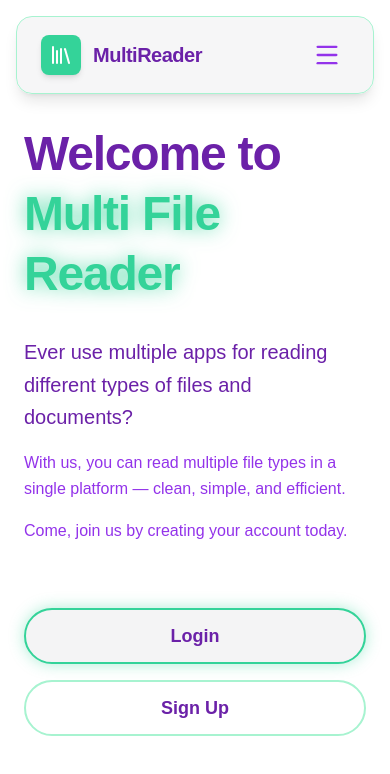
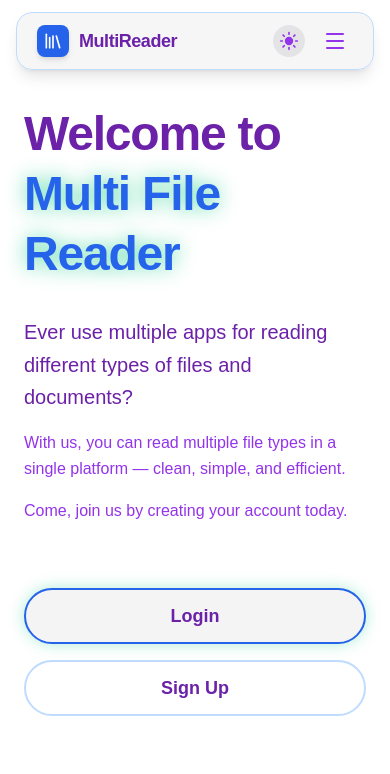
Before and after one commit to Akshith17323/Multi-File-Reader, a Next.js app in the folder frontend/: page / in a window 390 px wide. Shown: the top 774 px of the page. Built offline with nearby package versions, Linux system fonts and the light colour scheme.

Commit message:
Added the dark adn light theme toggle and with ui principles

```diff
--- a/frontend/app/globals.css
+++ b/frontend/app/globals.css
@@ -1,7 +1,7 @@
 @import "tailwindcss";
 
 :root {
-  /* Light Theme: High-Contrast Purple Text, Pale Green Borders/Highlights */
+  /* Light Theme */
   --background: #ffffff;
   --surface: #f4f4f5; /* Light gray for cards/surfaces */
   --surface-hover: #e4e4e7;
@@ -9,10 +9,25 @@
   --foreground: #6b21a8; /* Dark Purple for readable text */
   --foreground-muted: #9333ea; /* Medium Purple */
 
-  --primary: #34d399; /* Pale Green */
-  --primary-hover: #10b981; /* Slightly darker pale green for hover */
+  --primary: #2563eb; /* Plain Blue */
+  --primary-hover: #1d4ed8; /* Darker plain blue for hover */
 
-  --border-subtle: #a7f3d0; /* Very pale green for borders */
+  --border-subtle: #bfdbfe; /* Light blue for borders */
+}
+
+.dark {
+  /* Dark Theme */
+  --background: #09090b;
+  --surface: #18181b;
+  --surface-hover: #27272a;
+
+  --foreground: #fafafa;
+  --foreground-muted: #a1a1aa;
+
+  --primary: #3b82f6;
+  --primary-hover: #60a5fa;
+
+  --border-subtle: #27272a;
 }
 
 @theme inline {
@@ -35,3 +50,24 @@ body {
   font-family: Arial, Helvetica, sans-serif;
   -webkit-font-smoothing: antialiased;
 }
+
+/* View Transitions for Dark Mode Toggle */
+::view-transition-old(root),
+::view-transition-new(root) {
+  animation: none;
+  mix-blend-mode: normal;
+}
+
+::view-transition-old(root) {
+  z-index: 1;
+}
+::view-transition-new(root) {
+  z-index: 9999;
+}
+
+.dark::view-transition-old(root) {
+  z-index: 9999;
+}
+.dark::view-transition-new(root) {
+  z-index: 1;
+}
--- a/frontend/components/Navbar.tsx
+++ b/frontend/components/Navbar.tsx
@@ -3,7 +3,7 @@
 import { useEffect, useState } from "react";
 import Link from "next/link";
 import { useRouter, usePathname } from "next/navigation";
-import { LogOut, User, Library, Menu, X } from "lucide-react";
+import { LogOut, User, Library, Menu, X, Sun, Moon, MoonStar } from "lucide-react";
 import { toast } from "react-toastify";
 
 export default function Navbar() {
@@ -11,6 +11,7 @@ export default function Navbar() {
     const pathname = usePathname();
     const [user, setUser] = useState<string | null>(null);
     const [isOpen, setIsOpen] = useState(false);
+    const [theme, setTheme] = useState<'light' | 'dark'>('light');
 
     useEffect(() => {
         // Function to update user from storage
@@ -34,11 +35,71 @@ export default function Navbar() {
         window.addEventListener("auth-change", checkUser);
         window.addEventListener("storage", checkUser);
 
+        // Check theme
+        const savedTheme = localStorage.getItem("theme");
+        if (savedTheme === "dark" || (!savedTheme && window.matchMedia("(prefers-color-scheme: dark)").matches)) {
+            setTheme("dark");
+            document.documentElement.classList.add("dark");
+        } else {
+            setTheme("light");
+            document.documentElement.classList.remove("dark");
+        }
+
         return () => {
             window.removeEventListener("auth-change", checkUser);
             window.removeEventListener("storage", checkUser);
         };
     }, []);
+
+    const toggleTheme = (e: React.MouseEvent) => {
+        const isDark = theme === "dark";
+        const nextTheme = isDark ? "light" : "dark";
+
+        const switchTheme = () => {
+            setTheme(nextTheme);
+            localStorage.setItem("theme", nextTheme);
+            if (nextTheme === "dark") {
+                document.documentElement.classList.add("dark");
+            } else {
+                document.documentElement.classList.remove("dark");
+            }
+        };
+
+        if (!(document as any).startViewTransition) {
+            switchTheme();
+            return;
+        }
+
+        const x = e.clientX;
+        const y = e.clientY;
+        const endRadius = Math.hypot(
+            Math.max(x, window.innerWidth - x),
+            Math.max(y, window.innerHeight - y)
+        );
+
+        const transition = (document as any).startViewTransition(() => {
+            switchTheme();
+        });
+
+        transition.ready.then(() => {
+            const clipPath = [
+                `circle(0px at ${x}px ${y}px)`,
+                `circle(${endRadius}px at ${x}px ${y}px)`,
+            ];
+            document.documentElement.animate(
+                {
+                    clipPath: isDark ? [...clipPath].reverse() : clipPath,
+                },
+                {
+                    duration: 500,
+                    easing: "ease-in-out",
+                    pseudoElement: isDark
+                        ? "::view-transition-old(root)"
+                        : "::view-transition-new(root)",
+                }
+            );
+        });
+    };
 
     const handleLogout = async () => {
         try {
@@ -71,25 +132,25 @@ export default function Navbar() {
     }
 
     return (
-        <nav className="sticky top-4 z-50 mx-4 md:mx-auto max-w-7xl">
-            <div className="bg-surface/80 backdrop-blur-xl border border-border-subtle rounded-2xl shadow-lg px-6 py-4 transition-all duration-300">
+        <nav className="sticky top-3 z-50 mx-4 md:mx-auto max-w-5xl">
+            <div className="bg-surface/80 backdrop-blur-xl border border-border-subtle rounded-2xl shadow-lg px-5 py-2.5 transition-all duration-300">
                 <div className="flex items-center justify-between">
                     {/* Logo */}
-                    <Link href="/files" className="flex items-center gap-3 group">
-                        <div className="bg-primary p-2 rounded-lg shadow-md group-hover:shadow-primary/20 transition-all duration-300">
-                            <Library size={24} className="text-white" />
+                    <Link href="/files" className="flex items-center gap-2.5 group">
+                        <div className="bg-primary p-1.5 rounded-lg shadow-md group-hover:shadow-primary/20 transition-all duration-300">
+                            <Library size={20} className="text-white" />
                         </div>
-                        <span className="font-bold text-xl tracking-tight text-foreground">
+                        <span className="font-bold text-lg tracking-tight text-foreground">
                             MultiReader
                         </span>
                     </Link>
 
                     {/* Desktop Menu */}
-                    <div className="hidden md:flex items-center gap-8">
+                    <div className="hidden md:flex items-center gap-6 group/nav">
                         <Link
                             href="/files"
-                            className={`text-sm font-bold tracking-wide transition-all duration-200 ${pathname === '/files'
-                                ? 'text-primary'
+                            className={`text-sm font-bold tracking-wide transition-all duration-300 group-hover/nav:opacity-50 hover:!opacity-100! ${pathname === '/files'
+                                ? 'text-primary opacity-100'
                                 : 'text-foreground-muted hover:text-foreground'
                                 }`}
                         >
@@ -98,8 +159,8 @@ export default function Navbar() {
 
                         <Link
                             href="/bookmarks"
-                            className={`text-sm font-bold tracking-wide transition-all duration-200 ${pathname === '/bookmarks'
-                                ? 'text-primary'
+                            className={`text-sm font-bold tracking-wide transition-all duration-300 group-hover/nav:opacity-50 hover:!opacity-100! ${pathname === '/bookmarks'
+                                ? 'text-primary opacity-100'
                                 : 'text-foreground-muted hover:text-foreground'
                                 }`}
                         >
@@ -107,24 +168,44 @@ export default function Navbar() {
                         </Link>
 
                         {/* Divider */}
-                        <div className="h-6 w-px bg-border-subtle"></div>
+                        <div className="h-5 w-px bg-border-subtle group-hover/nav:opacity-50 transition-all duration-300"></div>
+
+                        {/* Theme Toggle (macOS style) */}
+                        <button
+                            onClick={toggleTheme}
+                            className="relative inline-flex h-7 w-12 items-center rounded-full bg-border-subtle transition-colors focus:outline-none focus:ring-2 focus:ring-primary focus:ring-offset-2 focus:ring-offset-background group-hover/nav:opacity-50 hover:!opacity-100!"
+                        >
+                            <span className="sr-only">Toggle dark mode</span>
+                            <span
+                                className={`inline-flex h-5 w-5 transform items-center justify-center rounded-full bg-white transition-transform duration-300 ease-in-out shadow-sm ${theme === "dark" ? "translate-x-6" : "translate-x-1"
+                                    }`}
+                            >
+                                {theme === "dark" ? (
+                                    <MoonStar size={12} className="text-blue-600 fill-current" />
+                                ) : (
+                                    <Sun size={12} className="text-amber-500 fill-current" />
+                                )}
+                            </span>
+                        </button>
+
+                        <div className="h-5 w-px bg-border-subtle group-hover/nav:opacity-50 transition-all duration-300"></div>
 
                         {user ? (
-                            <div className="relative group">
-                                <button className="flex items-center gap-3 pl-2 pr-4 py-1.5 rounded-full hover:bg-surface-hover transition-colors">
-                                    <div className="w-10 h-10 rounded-full bg-linear-to-br from-primary to-purple-600 flex items-center justify-center text-white font-bold text-lg shadow-inner">
+                            <div className="relative group/user group-hover/nav:opacity-50 hover:!opacity-100! transition-all duration-300">
+                                <button className="flex items-center gap-2 pl-2 pr-3 py-1 rounded-full hover:bg-surface-hover transition-colors">
+                                    <div className="w-8 h-8 rounded-full bg-linear-to-br from-primary to-purple-600 flex items-center justify-center text-white font-bold text-sm shadow-inner">
                                         {user.charAt(0).toUpperCase()}
                                     </div>
                                     <span className="text-sm font-medium text-foreground">{user}</span>
                                 </button>
 
                                 {/* Dropdown */}
-                                <div className="absolute right-0 top-full mt-4 w-56 bg-surface border border-border-subtle rounded-xl shadow-xl opacity-0 invisible group-hover:opacity-100 group-hover:visible transition-all duration-200 transform origin-top-right p-2 z-50">
+                                <div className="absolute right-0 top-full mt-3 w-48 bg-surface border border-border-subtle rounded-xl shadow-xl opacity-0 invisible group-hover/user:opacity-100 group-hover/user:visible transition-all duration-200 transform origin-top-right p-2 z-50">
                                     <button
                                         onClick={handleLogout}
-                                        className="w-full flex items-center gap-3 px-4 py-3 text-sm font-medium text-foreground-muted hover:text-foreground hover:bg-surface-hover rounded-lg transition-all"
+                                        className="w-full flex items-center gap-3 px-3 py-2.5 text-sm font-medium text-foreground-muted hover:text-foreground hover:bg-surface-hover rounded-lg transition-all"
                                     >
-                                        <LogOut size={18} />
+                                        <LogOut size={16} />
                                         Sign Out
                                     </button>
                                 </div>
@@ -132,7 +213,7 @@ export default function Navbar() {
                         ) : (
                             <Link
                                 href="/auth/login"
-                                className="text-sm font-bold text-foreground bg-surface-hover hover:bg-border-subtle px-6 py-2.5 rounded-xl transition-all shadow-sm hover:shadow-md"
+                                className="text-sm font-bold text-foreground bg-surface-hover hover:bg-border-subtle px-5 py-2 rounded-xl transition-all shadow-sm hover:shadow-md group-hover/nav:opacity-50 hover:!opacity-100! duration-300"
                             >
                                 Login
                             </Link>
@@ -140,12 +221,20 @@ export default function Navbar() {
                     </div>
 
                     {/* Mobile menu button */}
-                    <div className="flex md:hidden">
+                    <div className="flex md:hidden items-center gap-3">
+                        {/* Theme Toggle Mobile */}
+                        <button
+                            onClick={toggleTheme}
+                            className="p-1.5 rounded-full bg-surface-hover text-foreground-muted hover:text-foreground transition-colors"
+                        >
+                            {theme === "dark" ? <Moon size={20} className="fill-current" /> : <Sun size={20} className="fill-current" />}
+                        </button>
+
                         <button
                             onClick={() => setIsOpen(!isOpen)}
-                            className="p-2 text-foreground-muted hover:text-foreground transition-colors"
+                            className="p-1.5 text-foreground-muted hover:text-foreground transition-colors"
                         >
-                            {isOpen ? <X size={28} /> : <Menu size={28} />}
+                            {isOpen ? <X size={24} /> : <Menu size={24} />}
                         </button>
                     </div>
                 </div>
```
